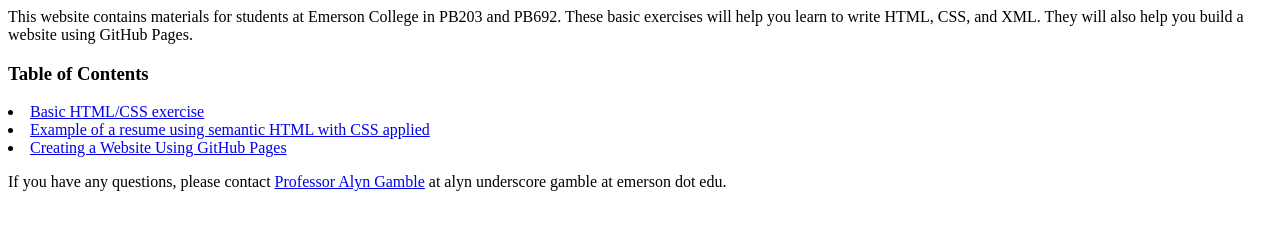
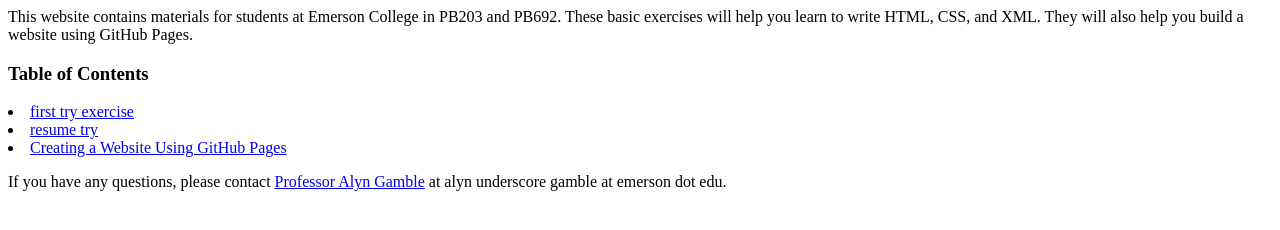
Before and after one commit to RivThomp/RivThomp.github.io, a plain HTML site: page index.html in a window 1280 px wide. Drawn offline with Linux system fonts and the light colour scheme.

Commit message:
Update index.html

```diff
--- a/index.html
+++ b/index.html
@@ -8,8 +8,8 @@
 This website contains materials for students at Emerson College in PB203 and PB692. These basic exercises will help you learn to write HTML, CSS, and XML. They will also help you build a website using GitHub Pages.
 <p>
 	<h3>Table of Contents</h3>
-<li><a href="https://codepen.io/profgamble/pen/yLGVzMw">Basic HTML/CSS exercise</a></li>
-<li><a href="https://codepen.io/profgamble/pen/VwqmMbp">Example of a resume using semantic HTML with CSS applied</a></li>
+<li><a href="https://codepen.io/profgamble/pen/yLGVzMw">first try exercise</a></li>
+<li><a href="https://codepen.io/profgamble/pen/VwqmMbp">resume try </a></li>
 <li><a href="https://profgamble.github.io/create-a-site.html">Creating a Website Using GitHub Pages</a></li>
 </p>
 If you have any questions, please contact <a href="https://sites.google.com/view/agamble">Professor Alyn Gamble</a> at alyn underscore gamble at emerson dot edu.
```
